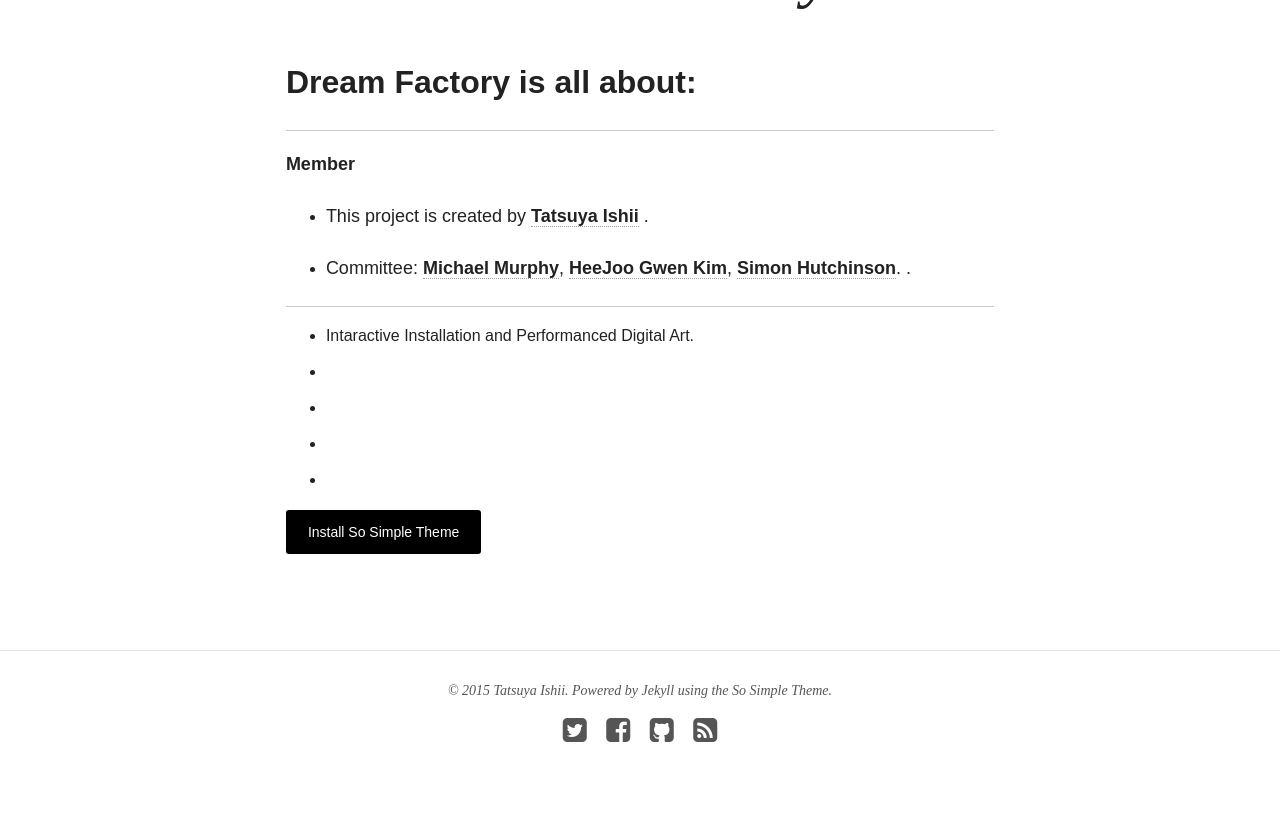
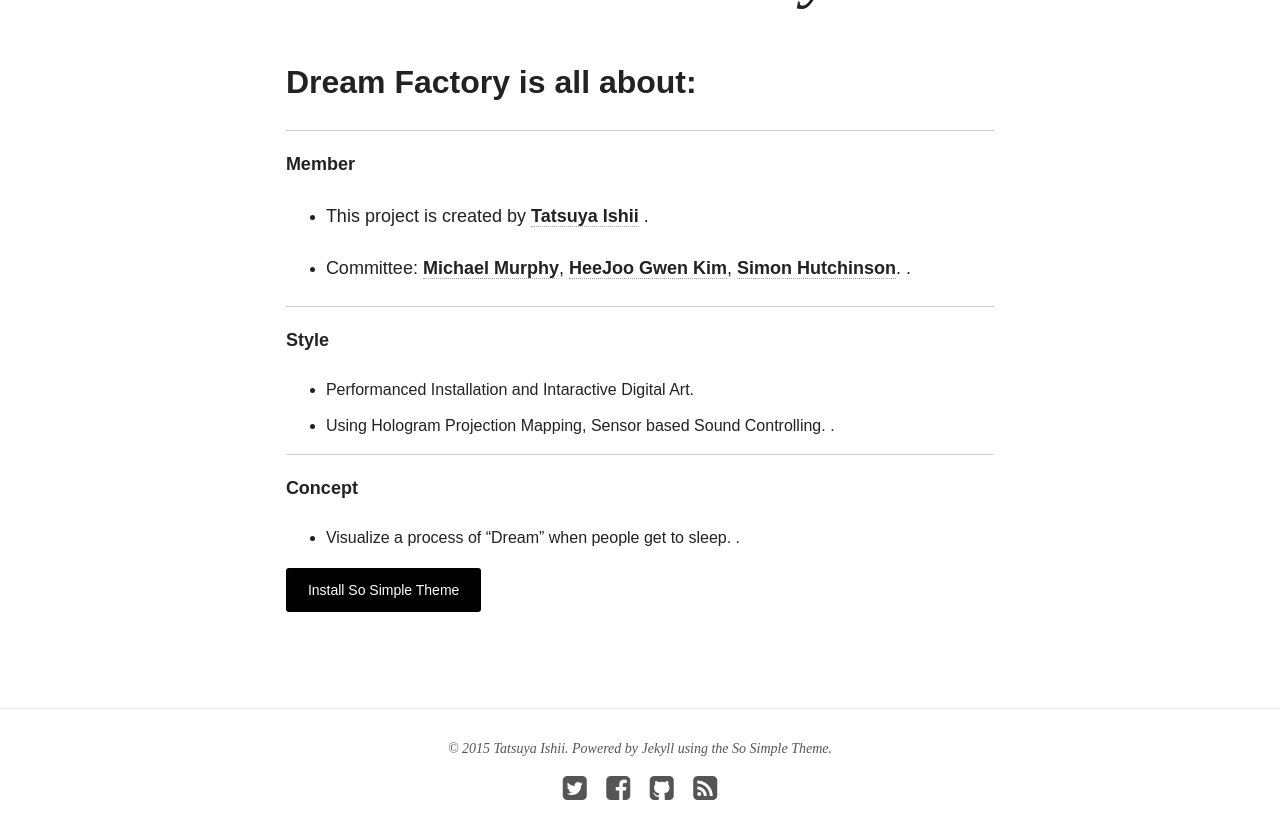
Before and after one commit to tat306/DreamFactory, a Jekyll site: the page built from about/index.md, in a window 1280 px wide and 900 px high, scrolled down 837 px. Shown: the top 839 px of the window. Built offline with Jekyll 4.4.1, drawn with Linux system fonts in a browser that asks for light colours; nearby versions of some CDN libraries.

Commit message:
up about

```diff
--- a/about/index.md
+++ b/about/index.md
@@ -18,17 +18,23 @@ image:
 
   * This project is created by [**Tatsuya Ishii**](http://tat306.github.io/about) .
 
-  * Committee: [**Michael Murphy**](http://www.umt.edu/mediaarts/index.php/faculty/michael-murphy), [**HeeJoo Gwen Kim**](http://www.umt.edu/mediaarts/index.php/faculty/heejoo-gwen-kim), [**Simon Hutchinson**](http://simonhutchinson.com/biography/).
+  * Committee: [**Michael Murphy**](http://www.umt.edu/mediaarts/index.php/faculty/michael-murphy), [**HeeJoo Gwen Kim**](http://www.umt.edu/mediaarts/index.php/faculty/heejoo-gwen-kim), [**Simon Hutchinson**](http://www.umt.edu/music/people/default.php?ID=2989).
 .
 
 * * *
 
- * Intaractive Installation and Performanced Digital Art.
- *
+  **Style**
 
- *
- *
- *
+ * Performanced Installation and Intaractive Digital Art.
+ * Using Hologram Projection Mapping, Sensor based Sound Controlling.
+.
+
+* * *
+
+  **Concept**
+
+ * Visualize a process of "Dream" when people get to sleep.
+.
 
 <a markdown="0" href="{{ site.url }}/theme-setup" class="btn">Install So Simple Theme</a>
 
```
